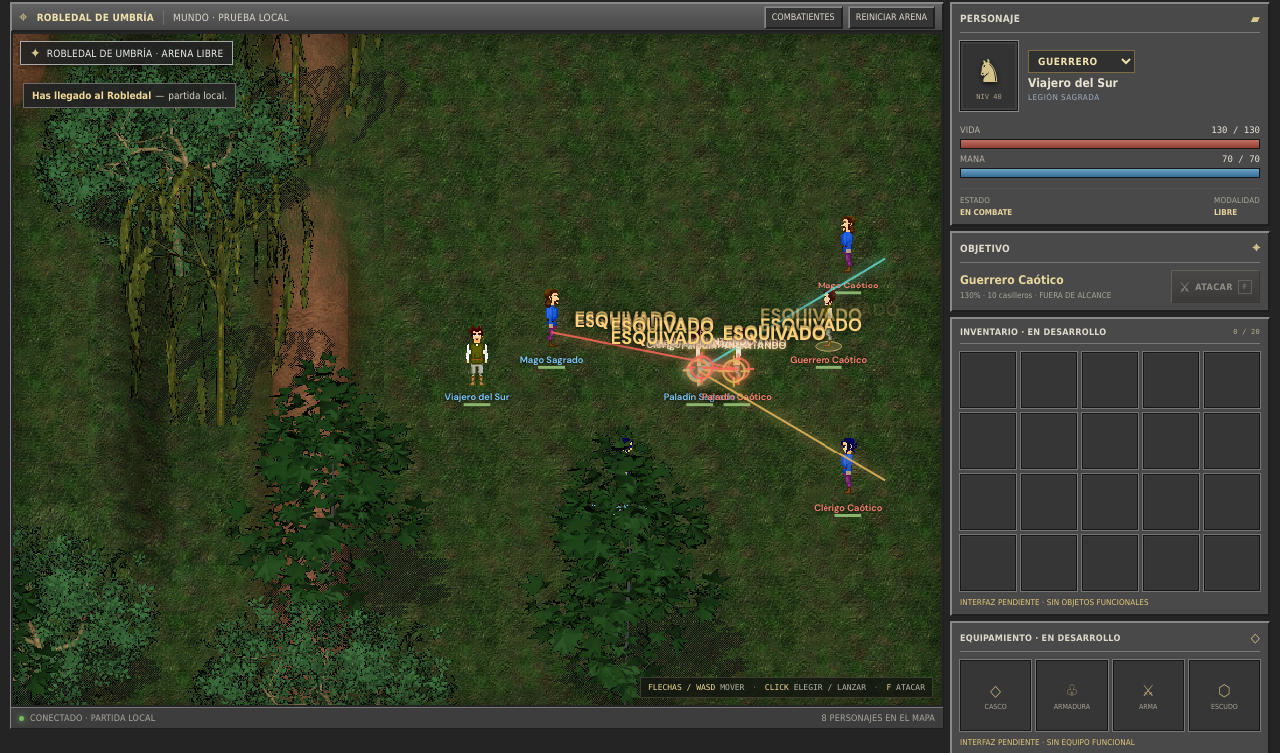
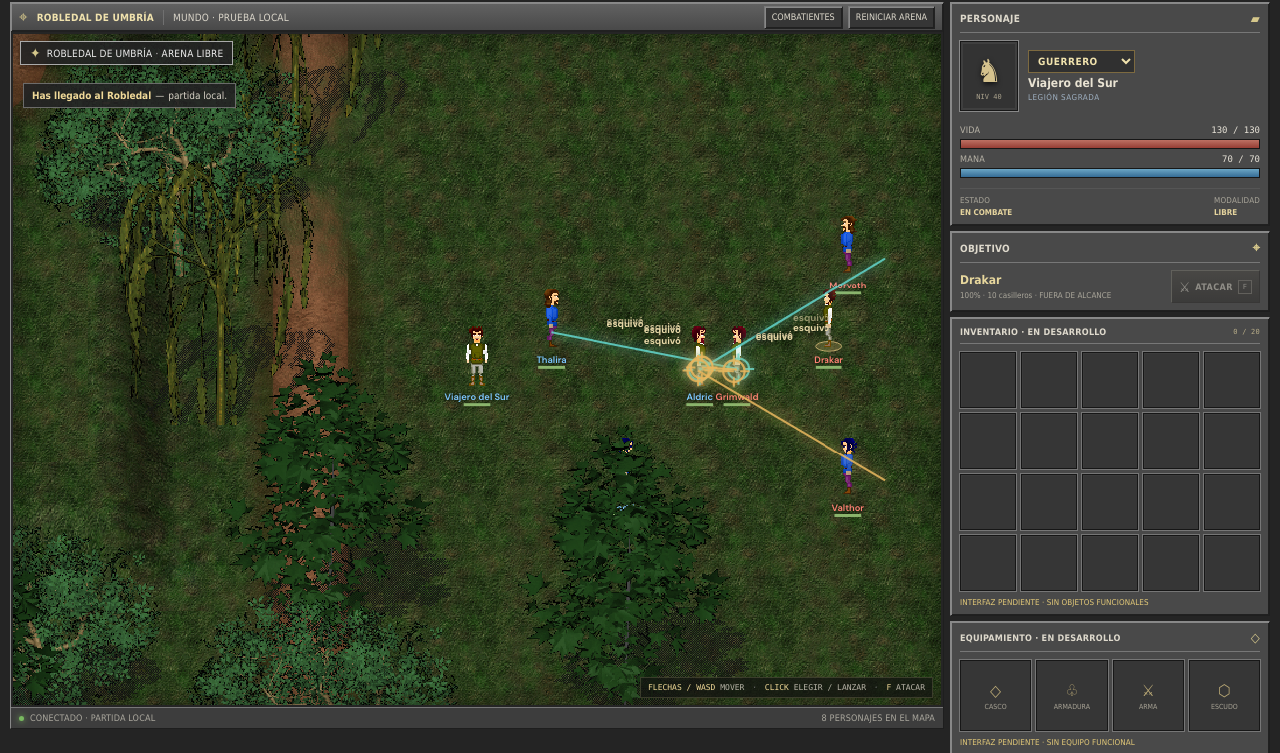
Before and after one commit to gamer-frog/Argentum_Online_AGITE, a plain HTML site: page index.html in a window 1280 px wide. Shown: the part 46-799 px from the top of the page. Drawn offline with Linux system fonts and the light colour scheme; animation ran at ten frames a second.

Commit message:
feat(ui): faction-free proper names, colored spell reticles, AO status texts

```diff
--- a/game.js
+++ b/game.js
@@ -23,13 +23,13 @@
   const CHARACTER_LEVEL = 40;
   const ACTORS = [
     { id: 'player', name: 'Viajero del Sur', team: 'sacred', className: 'warrior', level: CHARACTER_LEVEL, x: 43, y: 46 },
-    { id: 'sacredMage', name: 'Mago Sagrado', team: 'sacred', className: 'mage', level: CHARACTER_LEVEL, x: 43, y: 43 },
-    { id: 'sacredCleric', name: 'Clérigo Sagrado', team: 'sacred', className: 'cleric', level: CHARACTER_LEVEL, x: 43, y: 49 },
-    { id: 'sacredPaladin', name: 'Paladín Sagrado', team: 'sacred', className: 'paladin', level: CHARACTER_LEVEL, x: 46, y: 46 },
-    { id: 'chaoticWarrior', name: 'Guerrero Caótico', team: 'chaotic', className: 'warrior', level: CHARACTER_LEVEL, x: 57, y: 46 },
-    { id: 'chaoticMage', name: 'Mago Caótico', team: 'chaotic', className: 'mage', level: CHARACTER_LEVEL, x: 57, y: 43 },
-    { id: 'chaoticCleric', name: 'Clérigo Caótico', team: 'chaotic', className: 'cleric', level: CHARACTER_LEVEL, x: 57, y: 49 },
-    { id: 'chaoticPaladin', name: 'Paladín Caótico', team: 'chaotic', className: 'paladin', level: CHARACTER_LEVEL, x: 54, y: 46 }
+    { id: 'sacredMage', name: 'Thalira', team: 'sacred', className: 'mage', level: CHARACTER_LEVEL, x: 43, y: 43 },
+    { id: 'sacredCleric', name: 'Bendrick', team: 'sacred', className: 'cleric', level: CHARACTER_LEVEL, x: 43, y: 49 },
+    { id: 'sacredPaladin', name: 'Aldric', team: 'sacred', className: 'paladin', level: CHARACTER_LEVEL, x: 46, y: 46 },
+    { id: 'chaoticWarrior', name: 'Drakar', team: 'chaotic', className: 'warrior', level: CHARACTER_LEVEL, x: 57, y: 46 },
+    { id: 'chaoticMage', name: 'Morvath', team: 'chaotic', className: 'mage', level: CHARACTER_LEVEL, x: 57, y: 43 },
+    { id: 'chaoticCleric', name: 'Valthor', team: 'chaotic', className: 'cleric', level: CHARACTER_LEVEL, x: 57, y: 49 },
+    { id: 'chaoticPaladin', name: 'Grimwald', team: 'chaotic', className: 'paladin', level: CHARACTER_LEVEL, x: 54, y: 46 }
   ];
   const HEADINGS = { N: 1, E: 2, S: 3, W: 4 };
   const DELTAS = { N: [0, -1], E: [1, 0], S: [0, 1], W: [-1, 0] };
@@ -79,6 +79,9 @@
   // Pociones de práctica ilimitadas: beber ocupa al personaje e impide atacar/lanzar; las acciones también impiden beber.
   const POTION_DURATION = 1.1, POTION_HP_SHARE = .4, POTION_MANA_SHARE = .45;
   const CAST_RECOVERY = .9;
+  // Color de la mira según el hechizo preparado (FX de AO) y del golpe cuerpo a cuerpo.
+  const SPELL_AIM_COLORS = { 2: '#ff9a54', 9: '#64d8d0', 25: '#f4df9b' };
+  const MELEE_AIM_COLOR = '#ff685b', DEFAULT_AIM_COLOR = '#e8b75f', HEAL_AIM_COLOR = '#9ee68b';
   const images = new Map(), spellSounds = new Map();
   let mapData, grhs, characters, spellFx = {};
   let fallbackWorld = false;
@@ -374,21 +377,21 @@
     if (!actor.alive || !target?.alive) return;
     const [x, y] = actorTile(target);
     if (x !== aim.x || y !== aim.y) {
-      addFloatingTextAt(aim.x, aim.y, 'ESQUIVADO', 'miss');
+      addFloatingTextAt(aim.x, aim.y, 'esquivó', 'status');
       return;
     }
     // Hechizos con telégrafo apuntado: aciertan casi siempre, pero un blanco libre en movimiento puede hacerlos fallar de forma humana.
     if (aim.spell) {
       const accuracy = target.immobilized > 0 ? 1 : .82;
       if (Math.random() > accuracy) {
-        addFloatingTextAt(aim.x, aim.y, 'FALLÓ', 'miss');
+        addFloatingTextAt(aim.x, aim.y, 'falló', 'status');
         return;
       }
       npcCastSkill(actor, aim.spell.skill, aim.spell.index, target);
       return;
     }
     if (Math.random() > NPC_MELEE_ACCURACY) {
-      addFloatingTextAt(aim.x, aim.y, 'FALLÓ', 'miss');
+      addFloatingTextAt(aim.x, aim.y, 'falló', 'status');
       return;
     }
     actor.flash = .1;
@@ -428,7 +431,7 @@
       }
       if (skill.cleanse && target.immobilized > 0) {
         target.immobilized = 0;
-        addFloatingText(target, 'LIBRE', 'heal');
+        addFloatingText(target, 'Removida', 'status');
       }
       addSpellEffect(sx, sy, tx, ty, 'heal', skill.fxSpellId);
     } else {
@@ -440,7 +443,7 @@
       if (skill.immobilize) {
         target.immobilized = Math.max(target.immobilized, skill.immobilize);
         target.step = null; target.stepTime = 0;
-        addFloatingText(target, 'INMOVILIZADO', 'miss');
+        addFloatingText(target, 'Paralizado', 'status');
       }
       if (target.hp <= 0) kill(target, actor);
     }
@@ -495,7 +498,7 @@
       }
       if (skill.cleanse && player.immobilized > 0) {
         player.immobilized = 0;
-        addFloatingText(player, 'LIBRE', 'heal');
+        addFloatingText(player, 'Removida', 'status');
       }
       addSpellEffect(px, py, px, py, 'heal', skill.fxSpellId);
       toast(`${skill.name}: ${restored ? `recuperaste ${restored} de vida` : 'eliminaste la inmovilización'}.`);
@@ -509,9 +512,9 @@
       if (skill.immobilize) {
         target.immobilized = Math.max(target.immobilized, skill.immobilize);
         target.step = null; target.stepTime = 0;
-        addFloatingText(target, 'INMOVILIZADO', 'miss');
+        addFloatingText(target, 'Paralizado', 'status');
       }
-      toast(`${skill.name} · ${damage} de daño a ${target.name}.${skill.immobilize ? ' Inmovilizado.' : ''}`);
+      toast(`${skill.name} · ${damage} de daño a ${target.name}.${skill.immobilize ? ' Paralizado.' : ''}`);
       playSpellSound(skill.fxSpellId, currentClass === 'mage' ? 620 : 340);
       if (target.hp <= 0) kill(target, player);
     }
@@ -548,6 +551,8 @@
     player.skillCooldowns = [0, 0, 0]; selectedSkill = null;
     player.potionCd = 0; player.castCd = 0;
     $('heroClass').textContent = profile.label;
+    const selfTag = document.querySelector('.self-row .roster-copy small');
+    if (selfTag) selfTag.textContent = `TÚ · ${profile.label}`;
     renderSkills(); refreshSkillSelection(); refreshHud();
     toast(`Clase ${profile.label.toLowerCase()} seleccionada.`);
   }
@@ -837,14 +842,15 @@
     }
   }
   function drawCombatEffects(cameraX, cameraY, now) {
-    const aimColors = ['#ff685b', '#64d8d0', '#e8b75f'];
-    for (const [index, actor] of fighters.slice(1).entries()) {
+    for (const actor of fighters.slice(1)) {
       const aim = actor.aim;
       if (!aim) continue;
       const [fromX, fromY] = screenTile(aim.fromX, aim.fromY, cameraX, cameraY);
       const [sx, sy] = screenTile(aim.cursorX, aim.cursorY, cameraX, cameraY);
       const x = sx + tilePx / 2, y = sy + tilePx / 2;
-      const color = aimColors[index % aimColors.length], pulse = .5 + Math.sin(now / 90 + aim.phase) * .16;
+      // Mira sin texto: el color comunica qué se prepara (hechizo por FX, rojo para golpe).
+      const color = aim.spell ? (SPELL_AIM_COLORS[aim.spell.skill?.fxSpellId] ?? DEFAULT_AIM_COLOR) : MELEE_AIM_COLOR;
+      const pulse = .5 + Math.sin(now / 90 + aim.phase) * .16;
       ctx.save(); ctx.globalAlpha = .72 + pulse * .28;
       ctx.strokeStyle = color; ctx.fillStyle = color;
       ctx.lineWidth = Math.max(2, tilePx * .055); ctx.shadowColor = color; ctx.shadowBlur = tilePx * .3;
@@ -854,9 +860,20 @@
       ctx.beginPath();
       ctx.moveTo(x - arm, y); ctx.lineTo(x - gap, y); ctx.moveTo(x + gap, y); ctx.lineTo(x + arm, y);
       ctx.moveTo(x, y - arm); ctx.lineTo(x, y - gap); ctx.moveTo(x, y + gap); ctx.lineTo(x, y + arm); ctx.stroke();
-      ctx.shadowBlur = 4; ctx.textAlign = 'center'; ctx.font = `700 ${Math.max(9, tilePx * .27)}px DM Sans, sans-serif`;
-      ctx.fillStyle = '#fff0d4'; ctx.fillText(`${actor.name.split(' ')[0]} · APUNTANDO`, x, sy - 4);
       ctx.restore();
+    }
+    // Mira del jugador: anillo punteado sobre el objetivo con el color del hechizo preparado.
+    const readySkill = selectedSkill === null ? null : skillAt(selectedSkill);
+    const readyTarget = readySkill ? byId[selected] : null;
+    if (readySkill && readyTarget?.alive && readyTarget !== player) {
+      const [px, py] = position(readyTarget), [tsx, tsy] = screenTile(px, py, cameraX, cameraY);
+      const x = tsx + tilePx / 2, y = tsy + tilePx / 2;
+      const color = readySkill.type === 'heal' ? HEAL_AIM_COLOR : SPELL_AIM_COLORS[readySkill.fxSpellId] ?? DEFAULT_AIM_COLOR;
+      const pulse = .5 + Math.sin(now / 120) * .2;
+      ctx.save(); ctx.globalAlpha = .5 + pulse * .35; ctx.strokeStyle = color; ctx.lineWidth = Math.max(2, tilePx * .05);
+      ctx.setLineDash([tilePx * .16, tilePx * .12]);
+      ctx.beginPath(); ctx.arc(x, y, tilePx * (.3 + pulse * .04), 0, Math.PI * 2); ctx.stroke();
+      ctx.setLineDash([]); ctx.restore();
     }
     for (const effect of spellEffects) {
       const progress = effect.age / effect.duration;
@@ -885,9 +902,11 @@
     for (const item of floatingTexts) {
       const [sx, sy] = screenTile(item.x, item.y, cameraX, cameraY), progress = item.age / 1.05;
       ctx.save(); ctx.globalAlpha = Math.min(1, (1 - progress) * 2.5);
-      ctx.textAlign = 'center'; ctx.font = `800 ${Math.max(14, tilePx * .48)}px DM Sans, sans-serif`;
-      ctx.fillStyle = item.kind === 'spell' ? '#c3c6c8' : item.kind === 'heal' ? '#9fe58e' : item.kind === 'mana' ? '#9fd8ee' : item.kind === 'miss' ? '#ffd27a' : '#ff8274'; ctx.shadowColor = '#11150f'; ctx.shadowBlur = 5;
-      if (item.kind === 'spell') ctx.font = `800 ${Math.max(12, tilePx * .4)}px DM Sans, sans-serif`;
+      ctx.textAlign = 'center';
+      if (item.kind === 'status') ctx.font = `700 ${Math.max(9, tilePx * .26)}px DM Sans, sans-serif`;
+      else if (item.kind === 'spell') ctx.font = `800 ${Math.max(12, tilePx * .4)}px DM Sans, sans-serif`;
+      else ctx.font = `800 ${Math.max(14, tilePx * .48)}px DM Sans, sans-serif`;
+      ctx.fillStyle = item.kind === 'spell' ? '#c3c6c8' : item.kind === 'heal' ? '#9fe58e' : item.kind === 'mana' ? '#9fd8ee' : item.kind === 'status' ? '#e8d9a8' : item.kind === 'miss' ? '#ffd27a' : '#ff8274'; ctx.shadowColor = '#11150f'; ctx.shadowBlur = 5;
       ctx.fillText(item.text, sx + tilePx / 2, sy - tilePx * .18 - progress * tilePx * .8);
       ctx.restore();
     }
@@ -930,7 +949,7 @@
     if (targetAlive) {
       const targetDistance = distance(player, target);
       const attackState = !player.alive ? 'REAPARECIENDO' : paused ? 'EN PAUSA' : targetDistance > 1 ? 'FUERA DE ALCANCE' : player.attackCd > 0 ? `ATACÁ EN ${player.attackCd.toFixed(1)}s` : 'AL ALCANCE';
-      $('targetStatus').textContent = `${Math.round(target.hp)}% · ${targetDistance} casilleros · ${attackState}`;
+      $('targetStatus').textContent = `${Math.max(0, Math.round(target.hp / (target.maxHp || 1) * 100))}% · ${targetDistance} casilleros · ${attackState}`;
     } else {
       $('targetStatus').textContent = 'Seleccioná un rival';
     }
--- a/index.html
+++ b/index.html
@@ -50,7 +50,7 @@
 
         <section class="dock-panel target-panel">
           <h2 class="panel-title">OBJETIVO <span class="panel-mark">⌖</span></h2>
-          <div class="target-copy"><strong id="targetName">Mago Sagrado</strong><span id="targetStatus">100% · FUERA DE ALCANCE</span></div>
+          <div class="target-copy"><strong id="targetName">Sin objetivo</strong><span id="targetStatus">Seleccioná un rival</span></div>
           <button class="attack-button" id="attackBtn" type="button" title="Ataque cuerpo a cuerpo (F / Enter)"><span>⚔</span><b>ATACAR</b><kbd>F</kbd></button>
         </section>
 
@@ -69,14 +69,14 @@
 
         <aside class="side-panel hidden" id="sidePanel" aria-label="Tabla de combatientes">
           <section class="roster-section"><h2 class="panel-title">COMBATIENTES <span class="roster-count">08 / 08</span></h2><div id="roster" class="roster">
-            <div class="roster-row self-row" data-fighter="player"><span class="roster-avatar">♞</span><span class="roster-copy"><b>Viajero del Sur</b><small>TÚ · GUERRERO SAGRADO</small></span></div>
-            <button type="button" class="roster-row" data-fighter="sacredMage"><span class="roster-avatar">✧</span><span class="roster-copy"><b>Mago Sagrado</b><small>MAGO · LEGIÓN SAGRADA</small></span></button>
-            <button type="button" class="roster-row" data-fighter="sacredCleric"><span class="roster-avatar">✚</span><span class="roster-copy"><b>Clérigo Sagrado</b><small>CLÉRIGO · LEGIÓN SAGRADA</small></span></button>
-            <button type="button" class="roster-row" data-fighter="sacredPaladin"><span class="roster-avatar">♜</span><span class="roster-copy"><b>Paladín Sagrado</b><small>PALADÍN · LEGIÓN SAGRADA</small></span></button>
-            <button type="button" class="roster-row" data-fighter="chaoticWarrior"><span class="roster-avatar">♞</span><span class="roster-copy"><b>Guerrero Caótico</b><small>GUERRERO · LEGIÓN CAÓTICA</small></span></button>
-            <button type="button" class="roster-row" data-fighter="chaoticMage"><span class="roster-avatar">✧</span><span class="roster-copy"><b>Mago Caótico</b><small>MAGO · LEGIÓN CAÓTICA</small></span></button>
-            <button type="button" class="roster-row" data-fighter="chaoticCleric"><span class="roster-avatar">✚</span><span class="roster-copy"><b>Clérigo Caótico</b><small>CLÉRIGO · LEGIÓN CAÓTICA</small></span></button>
-            <button type="button" class="roster-row" data-fighter="chaoticPaladin"><span class="roster-avatar">♜</span><span class="roster-copy"><b>Paladín Caótico</b><small>PALADÍN · LEGIÓN CAÓTICA</small></span></button>
+            <div class="roster-row self-row" data-fighter="player"><span class="roster-avatar">♞</span><span class="roster-copy"><b class="name-sacred">Viajero del Sur</b><small>TÚ · GUERRERO</small></span></div>
+            <button type="button" class="roster-row" data-fighter="sacredMage"><span class="roster-avatar">✧</span><span class="roster-copy"><b class="name-sacred">Thalira</b><small>MAGO · ALIADO</small></span></button>
+            <button type="button" class="roster-row" data-fighter="sacredCleric"><span class="roster-avatar">✚</span><span class="roster-copy"><b class="name-sacred">Bendrick</b><small>CLÉRIGO · ALIADO</small></span></button>
+            <button type="button" class="roster-row" data-fighter="sacredPaladin"><span class="roster-avatar">♜</span><span class="roster-copy"><b class="name-sacred">Aldric</b><small>PALADÍN · ALIADO</small></span></button>
+            <button type="button" class="roster-row" data-fighter="chaoticWarrior"><span class="roster-avatar">♞</span><span class="roster-copy"><b class="name-chaotic">Drakar</b><small>GUERRERO · ENEMIGO</small></span></button>
+            <button type="button" class="roster-row" data-fighter="chaoticMage"><span class="roster-avatar">✧</span><span class="roster-copy"><b class="name-chaotic">Morvath</b><small>MAGO · ENEMIGO</small></span></button>
+            <button type="button" class="roster-row" data-fighter="chaoticCleric"><span class="roster-avatar">✚</span><span class="roster-copy"><b class="name-chaotic">Valthor</b><small>CLÉRIGO · ENEMIGO</small></span></button>
+            <button type="button" class="roster-row" data-fighter="chaoticPaladin"><span class="roster-avatar">♜</span><span class="roster-copy"><b class="name-chaotic">Grimwald</b><small>PALADÍN · ENEMIGO</small></span></button>
           </div></section>
           <section class="battle-log"><h2 class="panel-title">REGISTRO DE BATALLA</h2><div id="battleLog" class="log-items"><div class="empty-log">Las acciones aparecerán aquí.</div></div></section>
         </aside>
```
Also changed, not shown: dist/game.js (+43 -24 lines), dist/index.html (+9 -9 lines), dist/styles.css (+1 -1 lines), styles.css (+1 -1 lines), 2 other files.
